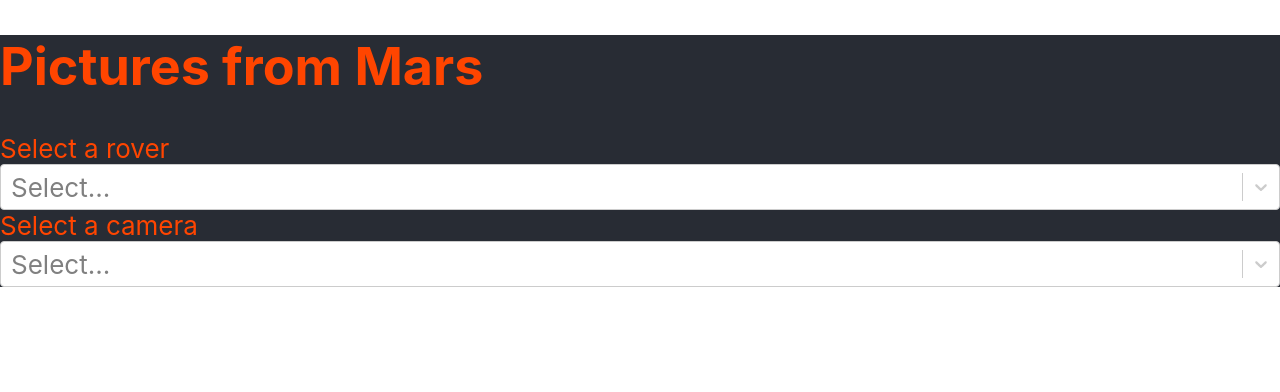
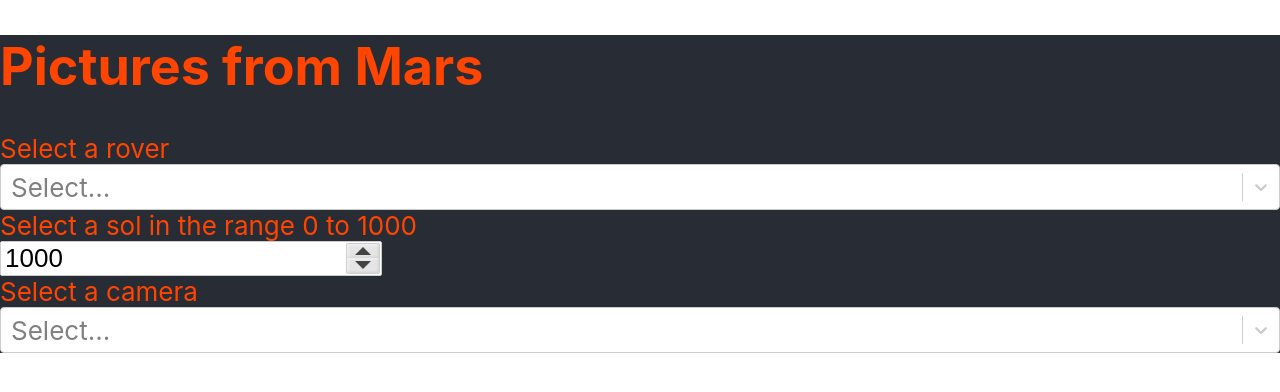
Before and after one commit to rnartallo/MarsAppSPA, a React (Create React App) app in the folder mars-app-spa/: page / in a window 1280 px wide. Shown: the top 392 px of the page. Built offline with nearby package versions, Linux system fonts and the light colour scheme.

Commit message:
Can now query by sol

```diff
--- a/mars-app-spa/package.json
+++ b/mars-app-spa/package.json
@@ -15,6 +15,7 @@
     "http-proxy": "^1.18.1",
     "react": "^17.0.2",
     "react-dom": "^17.0.2",
+    "react-numeric-input": "^2.2.3",
     "react-scripts": "4.0.3",
     "react-select": "^4.3.1",
     "typescript": "^4.3.5",
@@ -45,6 +46,7 @@
     ]
   },
   "devDependencies": {
+    "@types/react-numeric-input": "^2.2.4",
     "@types/react-select": "^4.0.17"
   }
 }
--- a/mars-app-spa/src/DropDownAndPhotoComponent.tsx
+++ b/mars-app-spa/src/DropDownAndPhotoComponent.tsx
@@ -3,7 +3,6 @@ import { createContext, useContext, useEffect, useState } from "react";
 import Select from "react-select";
 import DropDown from "./DropDownComponents";
 import {Photo} from "./getPhotosHelper"
-
 export const PhotoContext = createContext({
     photoList: [{id: 0, sol: 0, img_src: '', earth_date: ''}],
     setphotolist: (value: Photo[]) => {},
--- a/mars-app-spa/src/DropDownComponents.tsx
+++ b/mars-app-spa/src/DropDownComponents.tsx
@@ -1,9 +1,12 @@
 import { createContext, useContext, useEffect, useState } from "react";
 import Select from "react-select";
+import NumericInput from "react-numeric-input"
 import { getCameras, SelectOption } from "./getCameraHelper";
 import { getPhotos } from "./getPhotosHelper";
 import { Camera } from "./getCameraHelper";
 import { PhotoContext } from "./DropDownAndPhotoComponent";
+import { getMaxSol } from "./solhelper";
+import { Mission } from "./solhelper";
 
 const roverNames: SelectOption[] = [
   { value: "Curiosity", label: "Curiosity" },
@@ -17,6 +20,10 @@ const RoverContext = createContext({
   rovername: "",
   setcameralist: (value: SelectOption[]) => {},
   setrovername: (name: string) => {},
+  sol: 0,
+  setsol: (x:number)=>{},
+  max_sol:0,
+  setmaxsol: (x:number)=>{}
 });
 
 const DropDown: React.FC = () => {
@@ -25,24 +32,33 @@ const DropDown: React.FC = () => {
     setCameraList(value);
   }
   var [rovername, setRoverName] = useState("");
+  var [sol,setSol]=useState(1000);
+  var [max_sol,setMaxSol]=useState(1000);
   function setrovername(name: string) {
     setRoverName(name);
+  }
+  function setsol(x:number){
+    setSol(x);
+  }
+  function setmaxsol(x:number){
+    setMaxSol(x)
   }
 
   const Provider = RoverContext.Provider;
 
   return (
     <div>
-      <Provider value={{ cameralist, rovername, setcameralist, setrovername }}>
+      <Provider value={{ cameralist, rovername, setcameralist, setrovername,sol,setsol,max_sol,setmaxsol }}>
         <FirstChoice />
         <SecondChoice />
+        <ThirdChoice/>
       </Provider>
     </div>
   );
 };
 
 const FirstChoice: React.FC = () => {
-  let { cameralist, rovername, setcameralist, setrovername } =
+  let { cameralist, rovername, setcameralist, setrovername,max_sol,setmaxsol } =
     useContext(RoverContext);
   return (
     <div className="App-header">
@@ -53,6 +69,8 @@ const FirstChoice: React.FC = () => {
         onChange={async (response) => {
           setrovername(response ? response.value : "");
           cameralist = await getCameras(response?.value);
+          const soldata = await  getMaxSol(response?.value);
+          setmaxsol(soldata.max_sol)
           console.log(cameralist)
           setcameralist(cameralist);
         }}
@@ -61,8 +79,24 @@ const FirstChoice: React.FC = () => {
   );
 };
 
-const SecondChoice: React.FC = () => {
-  let { cameralist, rovername } = useContext(RoverContext);
+const SecondChoice: React.FC = ()=>{
+  let {sol,setsol,max_sol}=useContext(RoverContext);
+    return(
+    <div>
+      Select a sol in the range 0 to {max_sol}<div>
+      <NumericInput min={0} max={max_sol} value={sol} placeholder = {"Select sol in range"}onChange={async (response)=>{
+        console.log(max_sol)
+        console.log(sol)
+      const solval = response??100
+      setsol(solval)}}/>
+      </div>
+    </div>
+  )
+}
+
+const ThirdChoice: React.FC = () => {
+  let { cameralist, rovername,sol } = useContext(RoverContext);
+  console.log(sol)
   let { photoList, setphotolist } = useContext(PhotoContext);
   return (
     <div>
@@ -72,7 +106,7 @@ const SecondChoice: React.FC = () => {
         autosize={true}
         clearable={true}
         onChange={async (response) => {
-          photoList = await getPhotos(response?.value, rovername);
+          photoList = await getPhotos(response?.value, rovername,sol);
           setphotolist(photoList);
         }}
       />
@@ -80,4 +114,6 @@ const SecondChoice: React.FC = () => {
   );
 };
 
+
+
 export default DropDown;
--- a/mars-app-spa/src/getPhotosHelper.tsx
+++ b/mars-app-spa/src/getPhotosHelper.tsx
@@ -8,8 +8,8 @@ export type Photo ={
     earth_date: string
 }
 
-  export async function getPhotos(camera: any, rovername: string): Promise<Photo[]> {
-    const response = await axios.get<Photo[]>(`http://localhost:7000/rovers/${rovername}/camera/${camera}`);
+  export async function getPhotos(camera: any, rovername: string,sol:number): Promise<Photo[]> {
+    const response = await axios.get<Photo[]>(`http://localhost:7000/rovers/${rovername}/camera/${camera}&sol=${sol}`);
     console.log(response.data);
     return response.data;
   };
--- /dev/null
+++ b/mars-app-spa/src/solhelper.tsx
@@ -0,0 +1,12 @@
+import React from 'react'
+import axios from 'axios'
+export type Mission={
+    rover:string,
+    max_sol:number
+}
+
+export async function getMaxSol(rovername: any): Promise<Mission> {
+    const response = await axios.get<Mission>(`http://localhost:7000/rovers/${rovername}`);
+    console.log(response.data);
+    return response.data;
+  };
```
Also changed, not shown: 1 other file (tests, documents, lock files or other folders).
